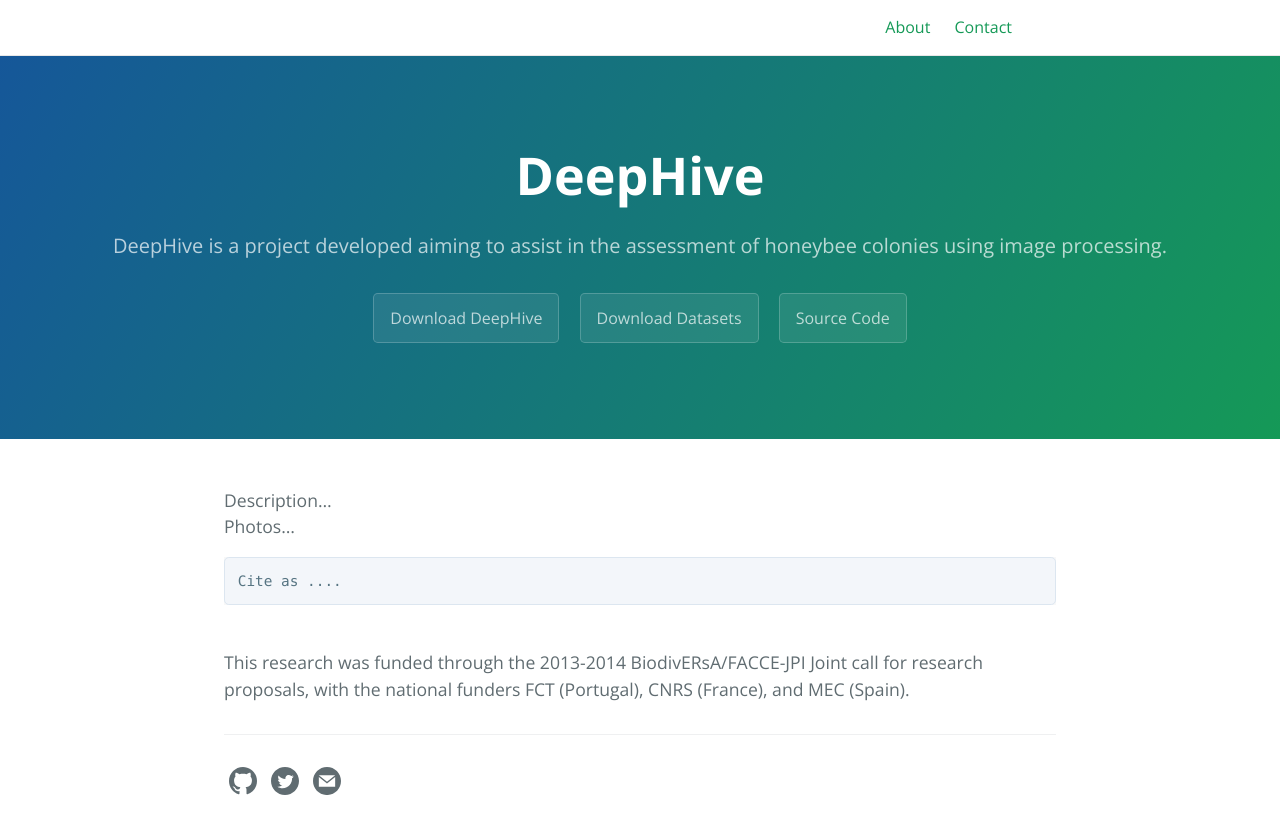
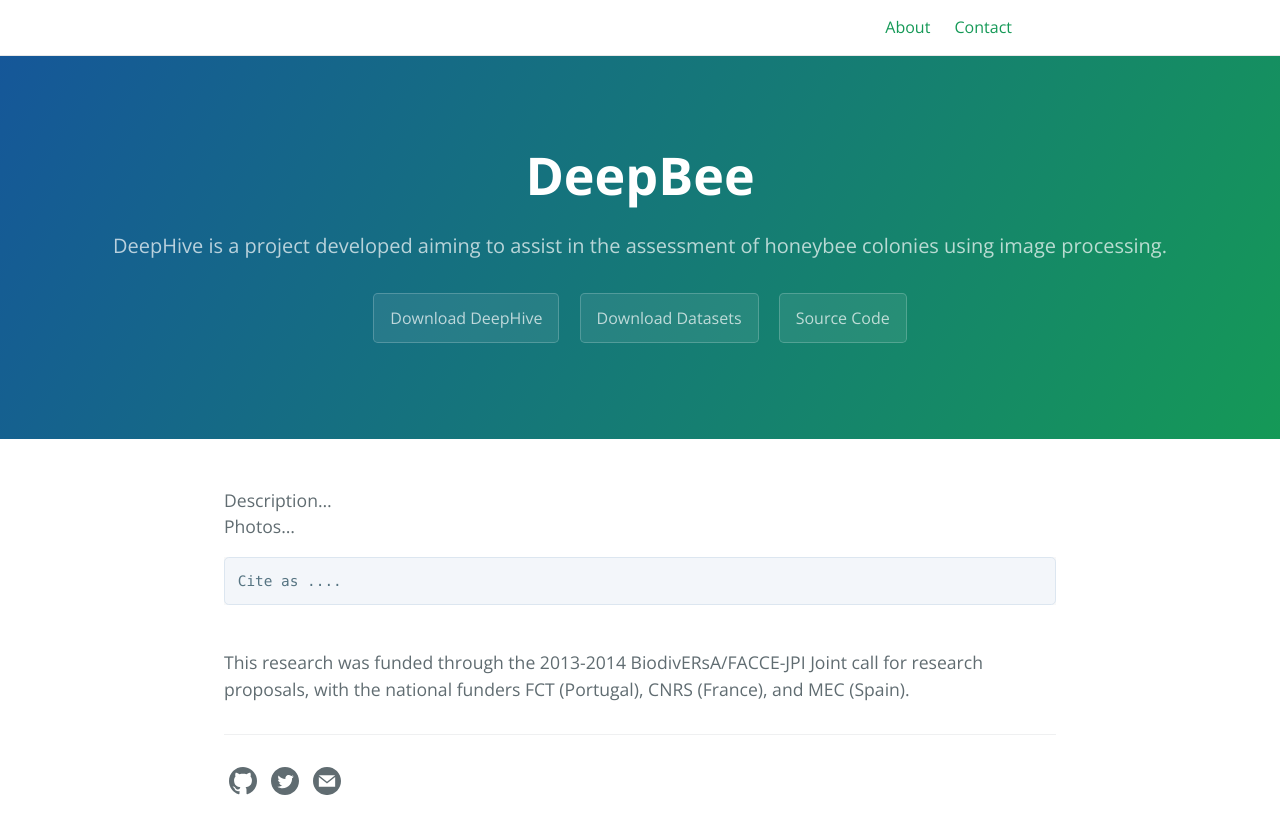
Before and after one commit to avsthiago/DeepBee, a Jekyll site: the page built from index.md, in a window 1280 px wide. Shown: the top 834 px of the page. Built offline with Jekyll 4.4.1, drawn with Linux system fonts in a browser that asks for light colours.

Commit message:
Update _config.yml

```diff
--- a/_config.yml
+++ b/_config.yml
@@ -1,8 +1,8 @@
-title: DeepHive
+title: DeepBee
 description: DeepHive is a project developed aiming to assist in the assessment of honeybee colonies using image processing.
 show_downloads: true
 
-baseurl: "/site-deephive" # change this to the subpath of your site, e.g. /blog. Leave it empty if you don't need it.
+baseurl: "/DeepBee" # change this to the subpath of your site, e.g. /blog. Leave it empty if you don't need it.
 url: "https://avsthiago.github.io" # change this to the base hostname & protocol for your site
 
 
```
